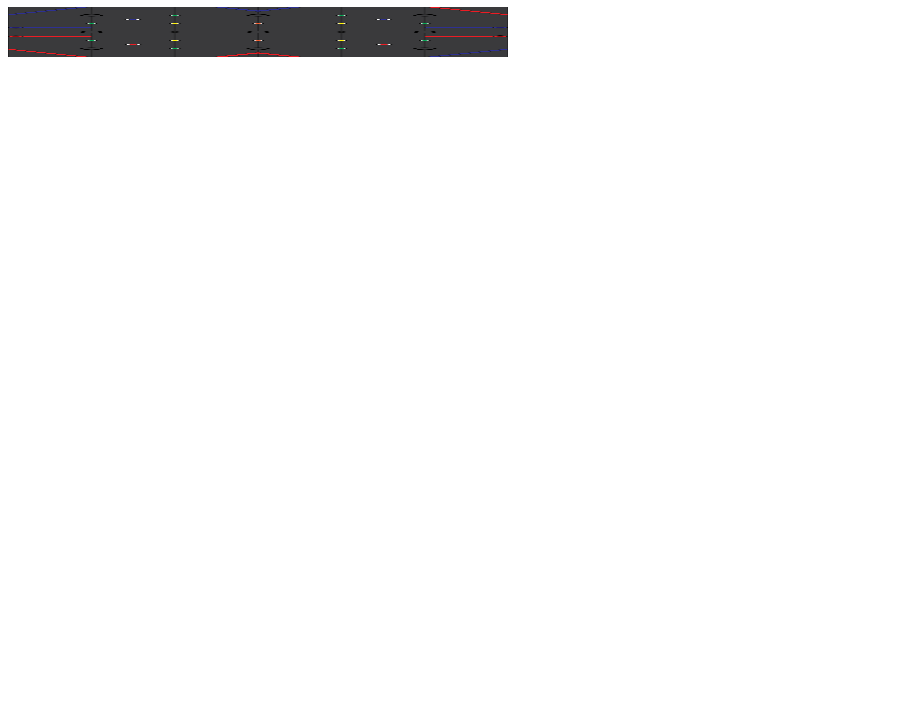
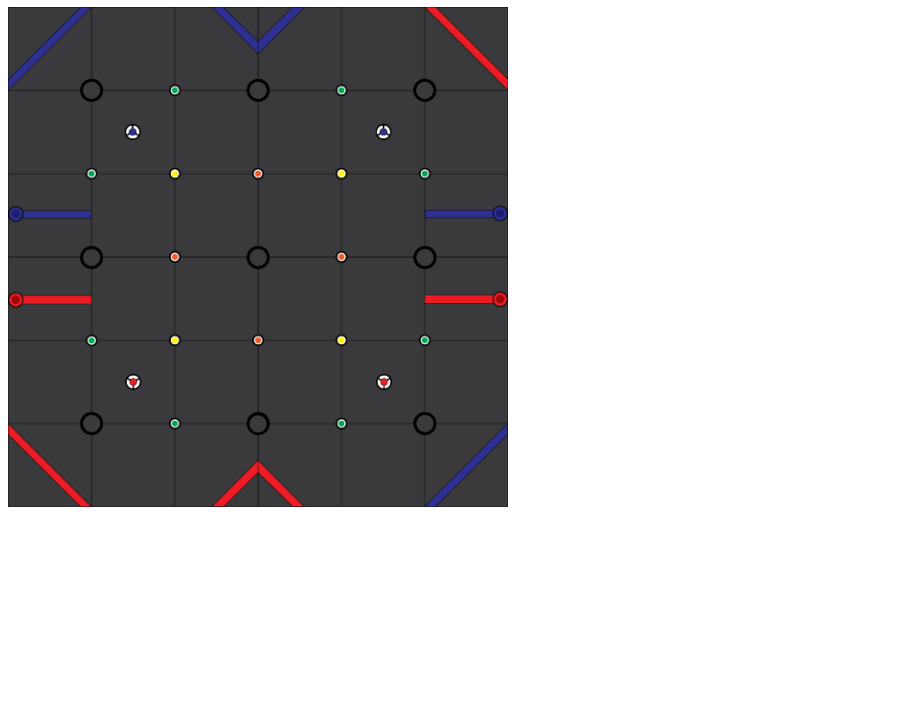
Before and after one commit to charizardavi/VerticesPathGen, a plain HTML site: page index.html in a window 1280 px wide. Shown: the part 73-800 px from the top of the page, without its empty margins (0-923 px from the left). Drawn offline with Linux system fonts and the light colour scheme.

Commit message:
Update index.html

```diff
--- a/index.html
+++ b/index.html
@@ -9,7 +9,7 @@
 <body>
     <h1>Cubic Bezier Curve Generator</h1>
     <div id="canvas-container">
-        <canvas id="canvas" width="500" height="50"></canvas>
+        <canvas id="canvas" width="500" height="500"></canvas>
         <img id="background-image" src="background.png" alt="Background Image">
     </div>
     <div id="knots-list"></div>
```
